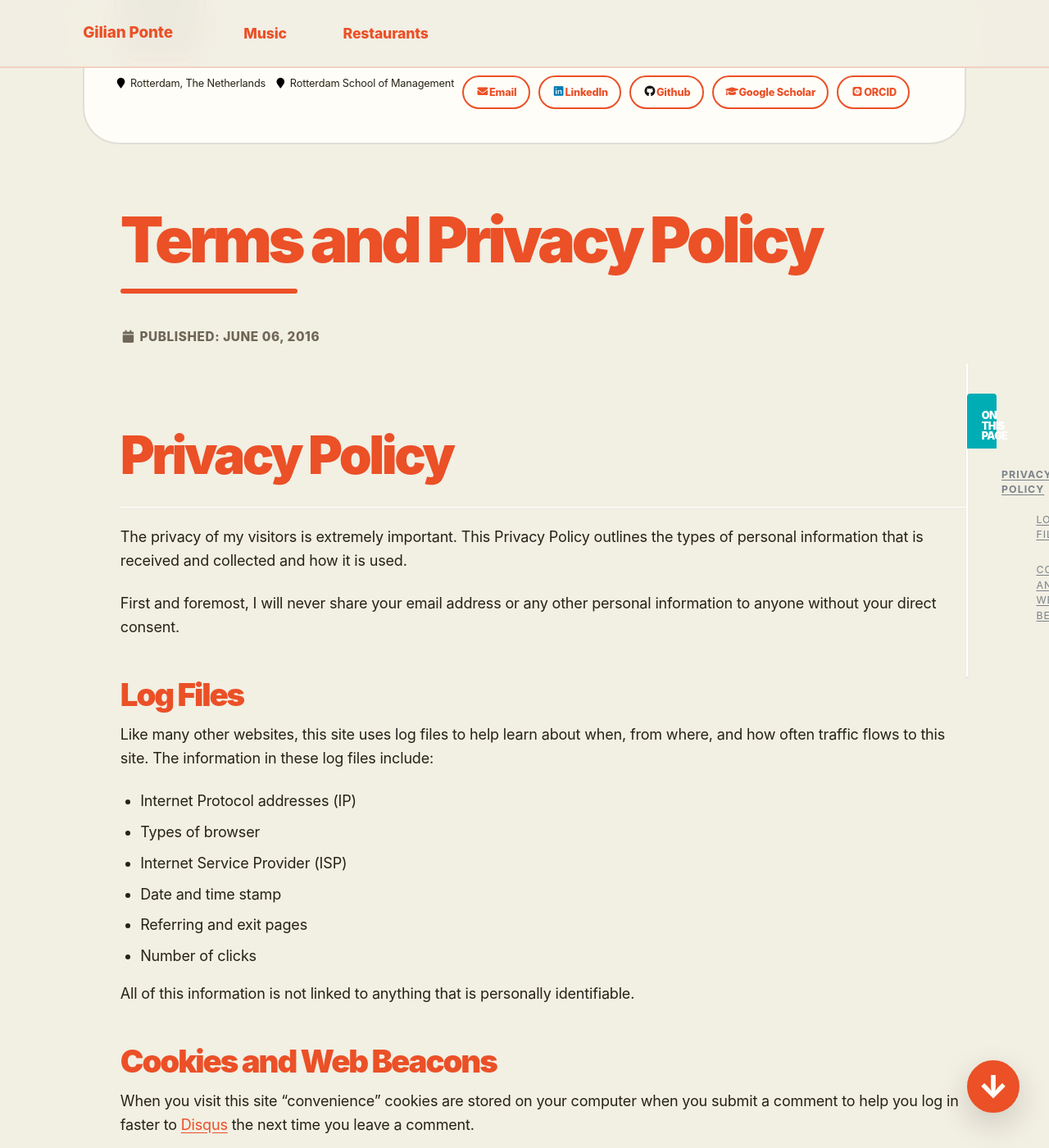
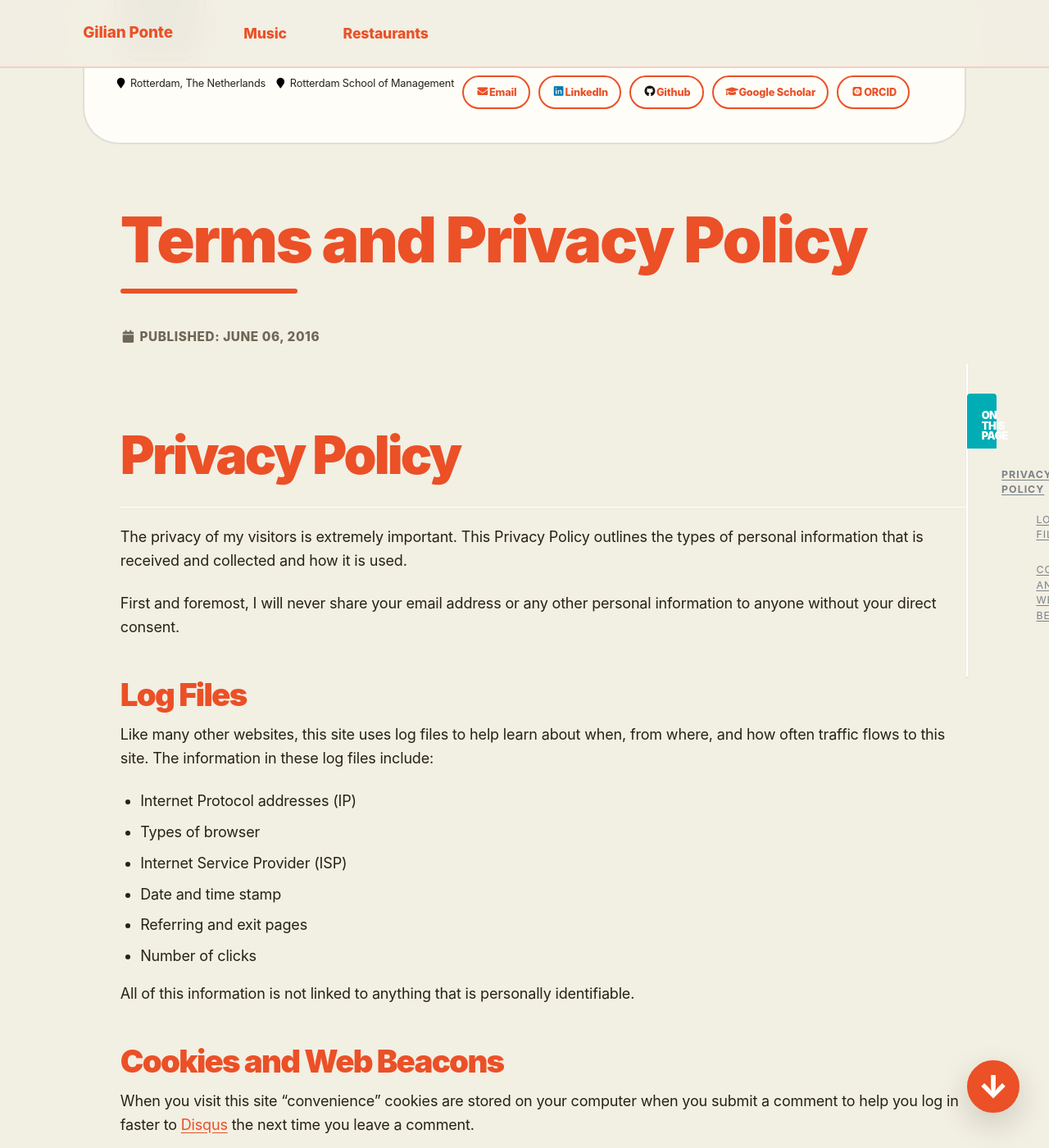
Before and after one commit to GilianPonte/gilianponte.github.io, a Jekyll site: the page built from _pages/terms.md, in a window 1280 px wide and 1400 px high, scrolled down 225 px. Shown: the whole window at 82% size. Built offline with Jekyll 4.4.1, drawn with Linux system fonts in a browser that asks for light colours; some web fonts are replaced.

Commit message:
Update _condesa.scss

```diff
--- a/_sass/_condesa.scss
+++ b/_sass/_condesa.scss
@@ -266,7 +266,7 @@ hr {
   color: var(--condesa-orange);
   font-size: clamp(2.2rem, 6vw, 4.5rem);
   font-weight: 950;
-  letter-spacing: -0.06em;
+  letter-spacing: -0.03em;
   line-height: 0.95;
   text-transform: none;
 }
@@ -316,7 +316,7 @@ hr {
 .page__content h4 {
   color: var(--condesa-orange);
   font-weight: 950;
-  letter-spacing: -0.055em;
+  letter-spacing: -0.045em;
   line-height: 0.96;
 }
 
```
